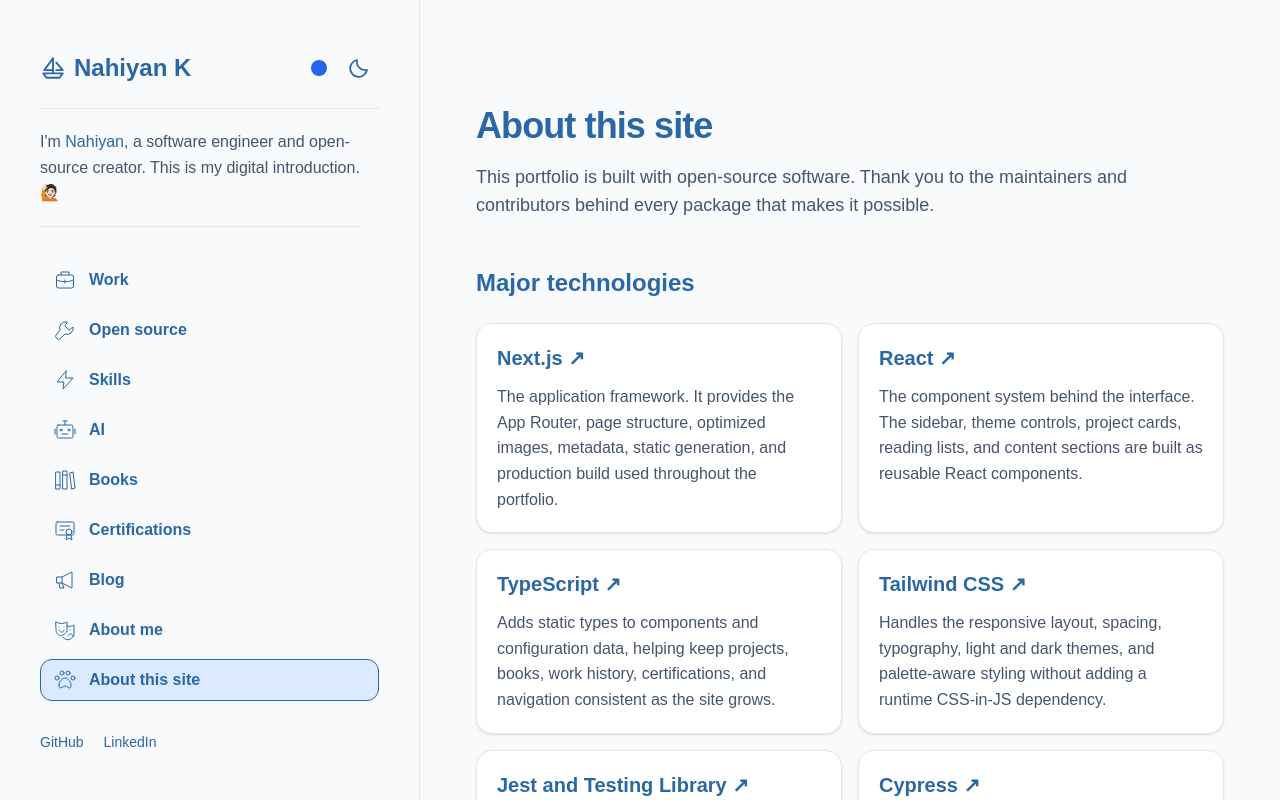
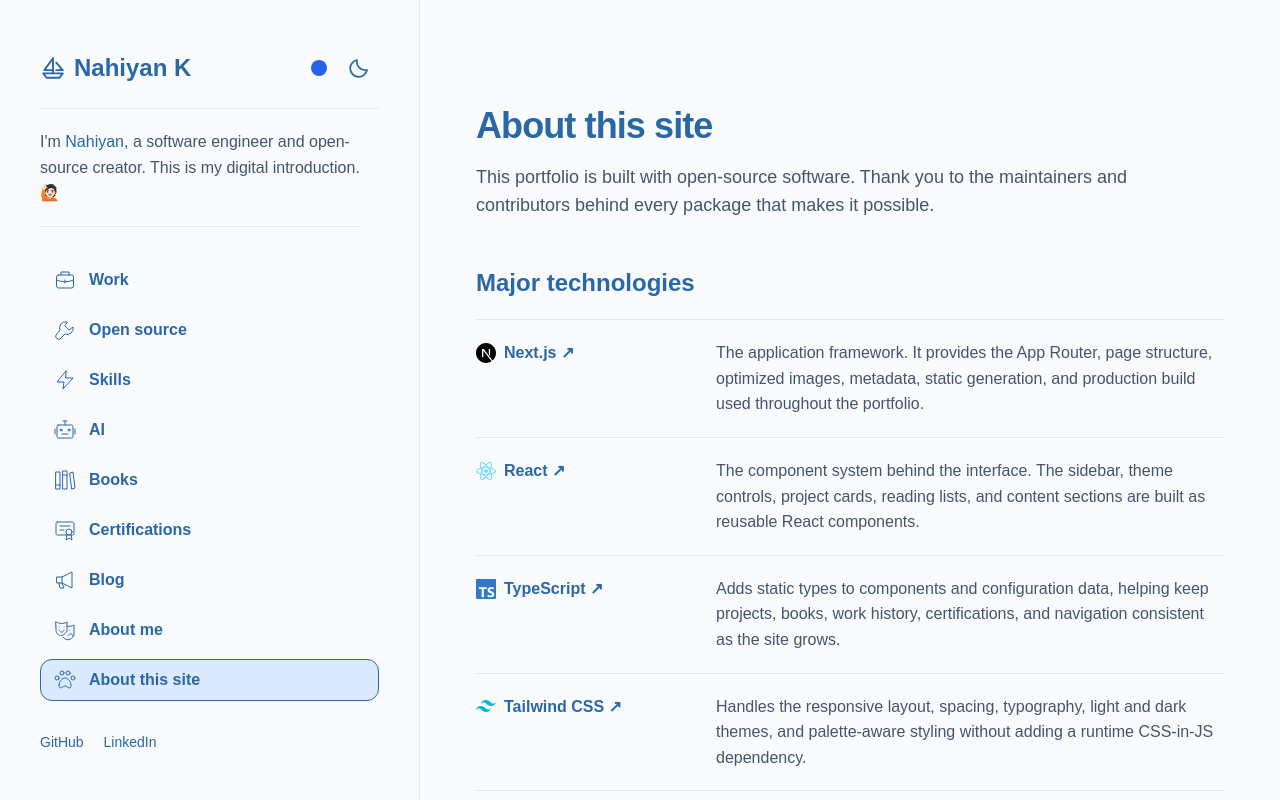
Before and after one commit to ayonious/oyon-portfolio, a Next.js app: page /about-this-site in a window 1280 px wide. Built offline with nearby package versions, Linux system fonts and the light colour scheme.

Commit message:
style: flatten major technologies list

```diff
--- a/app/about-this-site/page.tsx
+++ b/app/about-this-site/page.tsx
@@ -1,5 +1,6 @@
 import { allPackages, majorDependencies } from "../../config/siteCredits";
 import { aboutSiteContent } from "../../config/siteContent";
+import BrandIcon from "../../components/BrandIcon";
 
 export default function AboutThisSitePage() {
   return (
@@ -13,28 +14,29 @@
 
       <section className="mt-12">
         <h2 className="text-2xl font-bold">{aboutSiteContent.majorTitle}</h2>
-        <div className="mt-6 grid gap-4 sm:grid-cols-2">
+        <ul className="mt-5 border-t border-slate-200 dark:border-slate-700">
           {majorDependencies.map((dependency) => (
-            <article
+            <li
               key={dependency.name}
-              className="rounded-2xl border border-slate-200 bg-white p-5 shadow-sm dark:border-slate-700 dark:bg-slate-900"
+              className="grid gap-2 border-b border-slate-200 py-5 sm:grid-cols-[13rem_minmax(0,1fr)] sm:gap-8 dark:border-slate-700"
             >
-              <h3 className="text-xl font-bold">
+              <h3 className="font-bold">
                 <a
                   href={dependency.url}
                   target="_blank"
                   rel="noreferrer"
-                  className="no-underline hover:underline"
+                  className="flex items-center gap-2 no-underline hover:underline"
                 >
-                  {dependency.name} ↗
+                  <BrandIcon name={dependency.name} className="h-5 w-5 shrink-0" />
+                  <span>{dependency.name} ↗</span>
                 </a>
               </h3>
-              <p className="mt-3 text-slate-600 dark:text-slate-300">
+              <p className="text-slate-600 dark:text-slate-300">
                 {dependency.description}
               </p>
-            </article>
+            </li>
           ))}
-        </div>
+        </ul>
       </section>
 
       <section className="mt-14">
--- a/components/BrandIcon.tsx
+++ b/components/BrandIcon.tsx
@@ -25,6 +25,7 @@
   siPhp,
   siPostgresql,
   siReact,
+  siSimpleicons,
   siSpringboot,
   siSwift,
   siTailwindcss,
@@ -53,6 +54,7 @@
   "Google Cloud Storage": siGooglecloud,
   Grafana: siGrafana,
   Jest: siJest,
+  "Jest and Testing Library": siJest,
   JavaScript: siJavascript,
   Kibana: siKibana,
   Kotlin: siKotlin,
@@ -67,6 +69,7 @@
   React: siReact,
   "React Native": siReact,
   "Spring Boot": siSpringboot,
+  "Simple Icons": siSimpleicons,
   Swift: siSwift,
   "Swift with AI assistance": siSwift,
   "Tailwind CSS": siTailwindcss,
```
